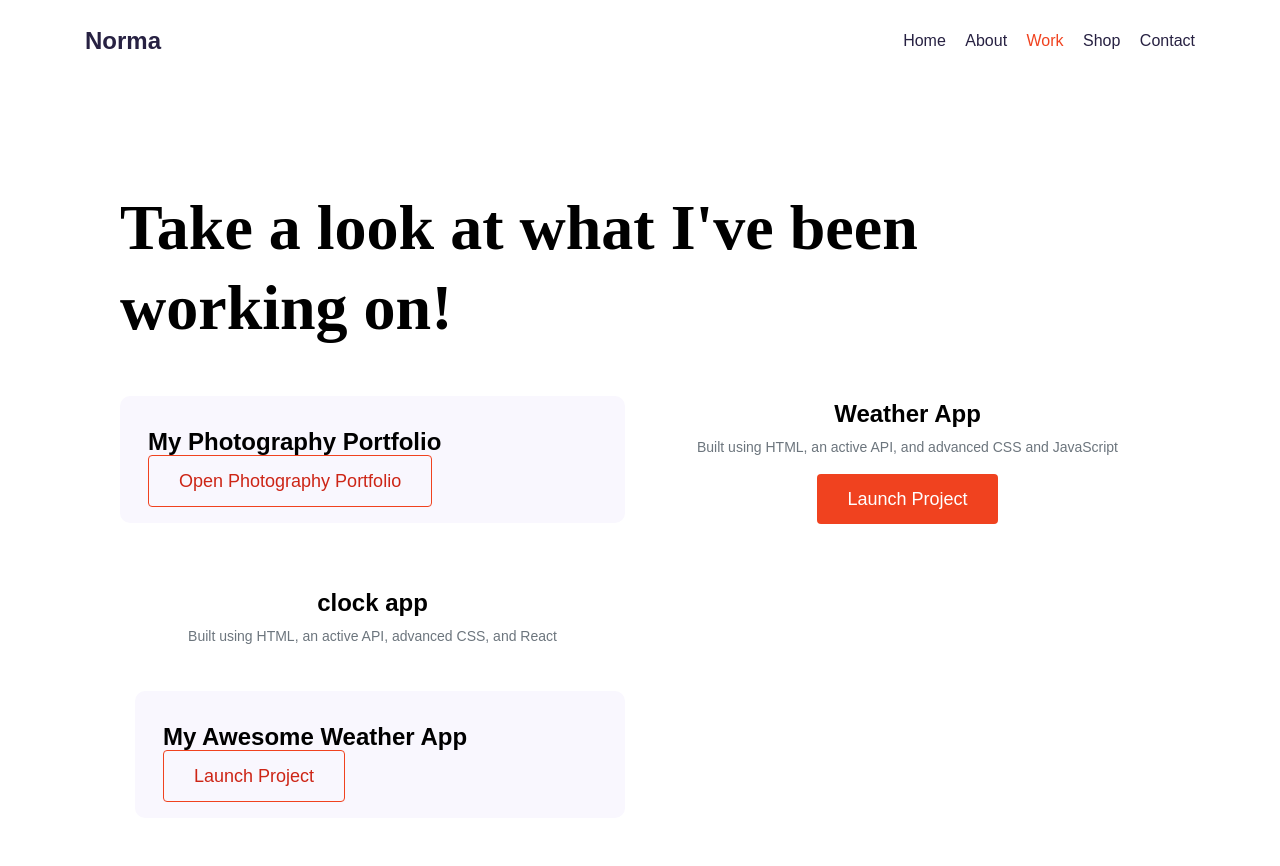
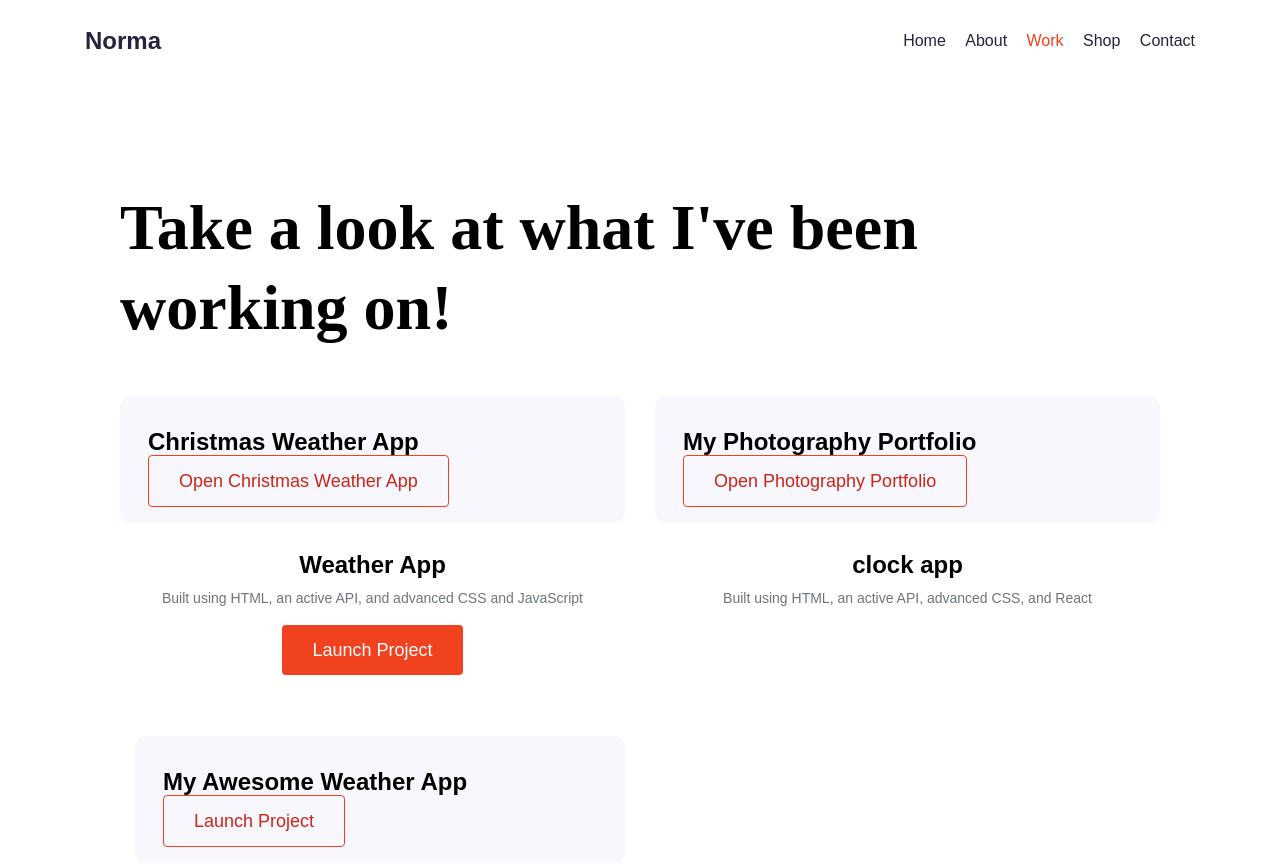
Before and after one commit to fabelanorma3010/My-projects-in-My-She-codes-class, a plain HTML site: page work.html in a window 1280 px wide. Shown: the top 866 px of the page. Drawn offline with nearby package versions, Linux system fonts and the light colour scheme; a script that the page names is missing; a web font is replaced by a local one.

Commit message:
Add Christmas Weather App to Work page

```diff
--- a/work.html
+++ b/work.html
@@ -55,6 +55,19 @@
         <h1 class="mb-5">Take a look at what I've been working on!</h1>
 
         <div class="row">
+          <div class="col-md-6 mb-4">
+            <article class="vercel-project-card">
+              <h3>Christmas Weather App</h3>
+              <a
+                href="https://my-cool-app-from-god-he-is-awesome1.vercel.app/"
+                class="btn-branding-outline"
+                target="_blank"
+                rel="noopener noreferrer"
+              >
+                Open Christmas Weather App
+              </a>
+            </article>
+          </div>
           <div class="col-md-6 mb-4">
             <article class="vercel-project-card">
               <h3>My Photography Portfolio</h3>
```
